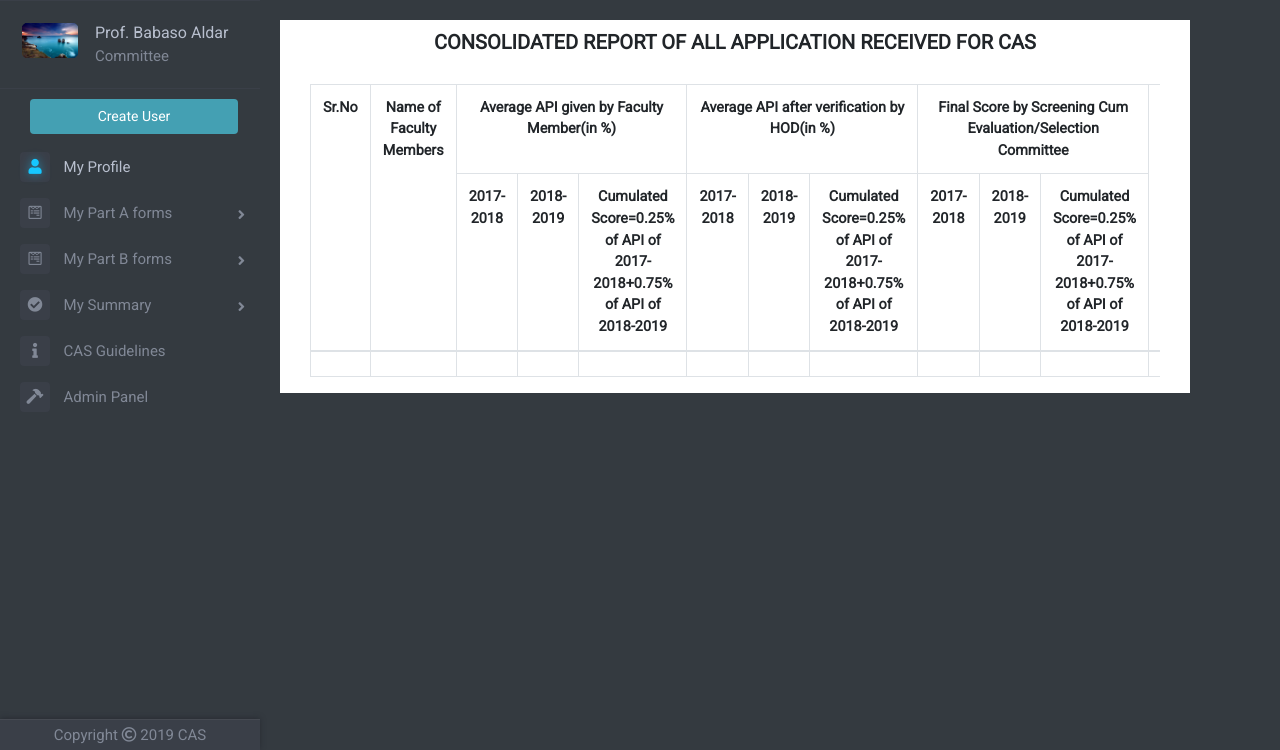
After one commit to CAS-TEAM/CAS, a PHP site: page /finalsummary.php in a window 1280 px wide. The commit adds this page. Shown: the part 50-800 px from the top of the page. Run offline with PHP 8.4, Linux system fonts and the light colour scheme; the visitor is signed in with stand-in values (Sample User, id 1); data comes from the database, SQL or seed files in the repository; both versions use the stored data as it was after the commit; data that the repository does not hold is empty; some libraries are stand-ins or nearby versions.

Commit message:
Final summary added

```diff
--- /dev/null
+++ b/finalsummary.php
@@ -0,0 +1,65 @@
+<?php
+
+session_start();
+
+include 'dbh.php';
+include 'top.php';
+include 'left-nav.php';
+
+?>
+<div class="container">
+    <div class="row justify-content-center">
+    	<div class="col offset-md-2 parta" id="summary-container">
+	    	<header>
+	    		<h2 class="heading"><b>CONSOLIDATED REPORT OF ALL APPLICATION RECEIVED FOR CAS</b></h2><br>
+	    	</header>
+
+    	<div class="container">
+			<div class="row clearfix">
+				<div class="col-md-12 column">
+					<div class="admin-table">
+					<table class="table table-bordered table-hover" id="tab-summary">
+						<tr>
+							<th class="text-center" rowspan="2">Sr.No</th>
+							<th class="text-center" rowspan="2">Name of Faculty Members</th>
+							<th class="text-center" colspan="3">Average API given by Faculty Member(in %)</th>
+							<th class="text-center" colspan="3">Average API after verification by HOD(in %)</th>
+							<th class="text-center" colspan="3">Final Score by Screening Cum Evaluation/Selection Committee</th>
+							<th class="text-center" rowspan="2">Final Recommendation</th>
+						</tr>
+
+						<tr>
+
+							<th><?php echo $previousyear-1; ?>-<?php echo $previousyear; ?></th>
+							<th><?php echo $previousyear; ?>-<?php echo $currentyear; ?></th>
+							<th>Cumulated Score=0.25% of API of <?php echo $previousyear-1; ?>-<?php echo $previousyear; ?>+0.75% of API of <?php echo $previousyear; ?>-<?php echo $currentyear; ?></th>
+							<th><?php echo $previousyear-1; ?>-<?php echo $previousyear; ?></th>
+							<th><?php echo $previousyear; ?>-<?php echo $currentyear; ?></th>
+							<th>Cumulated Score=0.25% of API of <?php echo $previousyear-1; ?>-<?php echo $previousyear; ?>+0.75% of API of <?php echo $previousyear; ?>-<?php echo $currentyear; ?></th>
+							<th><?php echo $previousyear-1; ?>-<?php echo $previousyear; ?></th>
+							<th><?php echo $previousyear; ?>-<?php echo $currentyear; ?></th>
+							<th>Cumulated Score=0.25% of API of <?php echo $previousyear-1; ?>-<?php echo $previousyear; ?>+0.75% of API of <?php echo $previousyear; ?>-<?php echo $currentyear; ?></th>
+						</tr>
+
+						<tbody>
+							<td></td>
+							<td></td>
+							<td></td>
+							<td></td>
+							<td></td>
+							<td></td>
+							<td></td>
+							<td></td>
+							<td></td>
+							<td></td>
+							<td></td>
+							<td></td>
+						</tbody>
+					</table>
+					</div>
+				</div>
+			</div>
+		</div>
+	    </div>
+	</div>
+</div>
--- a/left-nav.php
+++ b/left-nav.php
@@ -92,7 +92,7 @@
 					<li class="sidebar-dropdown dropdown-arrow">
 						<a>
 							<i class="fab fa-wpforms" style="font-size: 15px"></i>
-							<span style="font-size: 15px;cursor:pointer">Part A forms</span>
+							<span style="font-size: 15px;cursor:pointer">My Part A forms</span>
 						</a>
 						<div class="sidebar-submenu">
 							<ul>
@@ -118,7 +118,7 @@
 					<li class="sidebar-dropdown dropdown-arrow">
 						<a>
 							<i class="fab fa-wpforms" style="font-size: 15px"></i>
-							<span style="font-size: 15px;cursor:pointer">Part B forms</span>
+							<span style="font-size: 15px;cursor:pointer">My Part B forms</span>
 						</a>
 						<div class="sidebar-submenu">
 							<ul>
@@ -145,7 +145,7 @@
 					<li class="sidebar-dropdown dropdown-arrow">
 						<a>
 							<i class="fa fa-check-circle" aria-hidden="true" style="font-size: 15px"></i>
-							<span style="font-size: 15px;cursor:pointer">Summary</span>
+							<span style="font-size: 15px;cursor:pointer">My Summary</span>
 						</a>
 						<div class="sidebar-submenu">
 							<ul>
```
Also changed, not shown: adminpanel.php (+17 -2 lines), database/cas_db.sql, forgotpassword.php (deleted).
